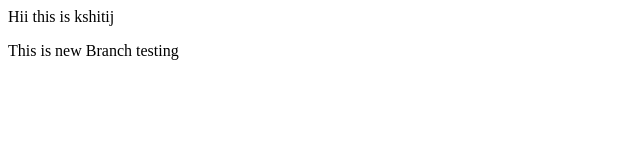
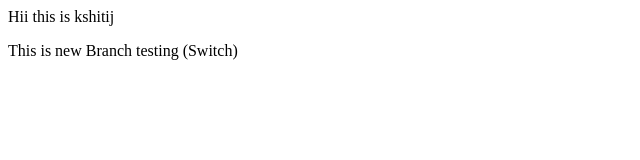
Before and after one commit to Agrawal-Kshitij/LocalFile, a plain HTML site: page index.html in a window 1280 px wide. Shown: the full height of the page, 0-640 px from the left. Drawn offline with Linux system fonts and the light colour scheme.

Commit message:
Add switch

```diff
--- a/index.html
+++ b/index.html
@@ -1,2 +1,2 @@
 <p> Hii this is kshitij</p>
-<p>This is new Branch testing</p>
+<p>This is new Branch testing (Switch)</p>
```
